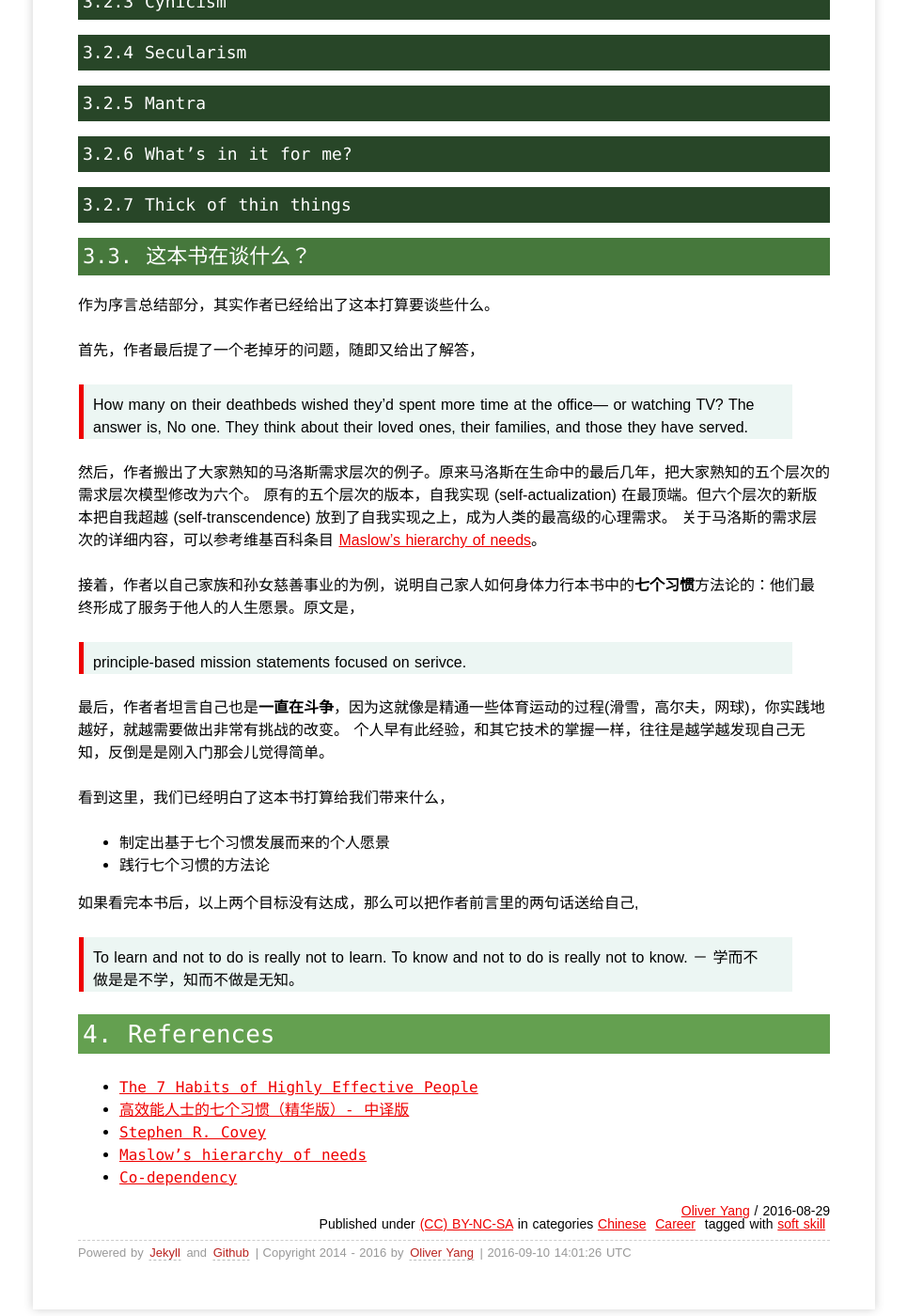
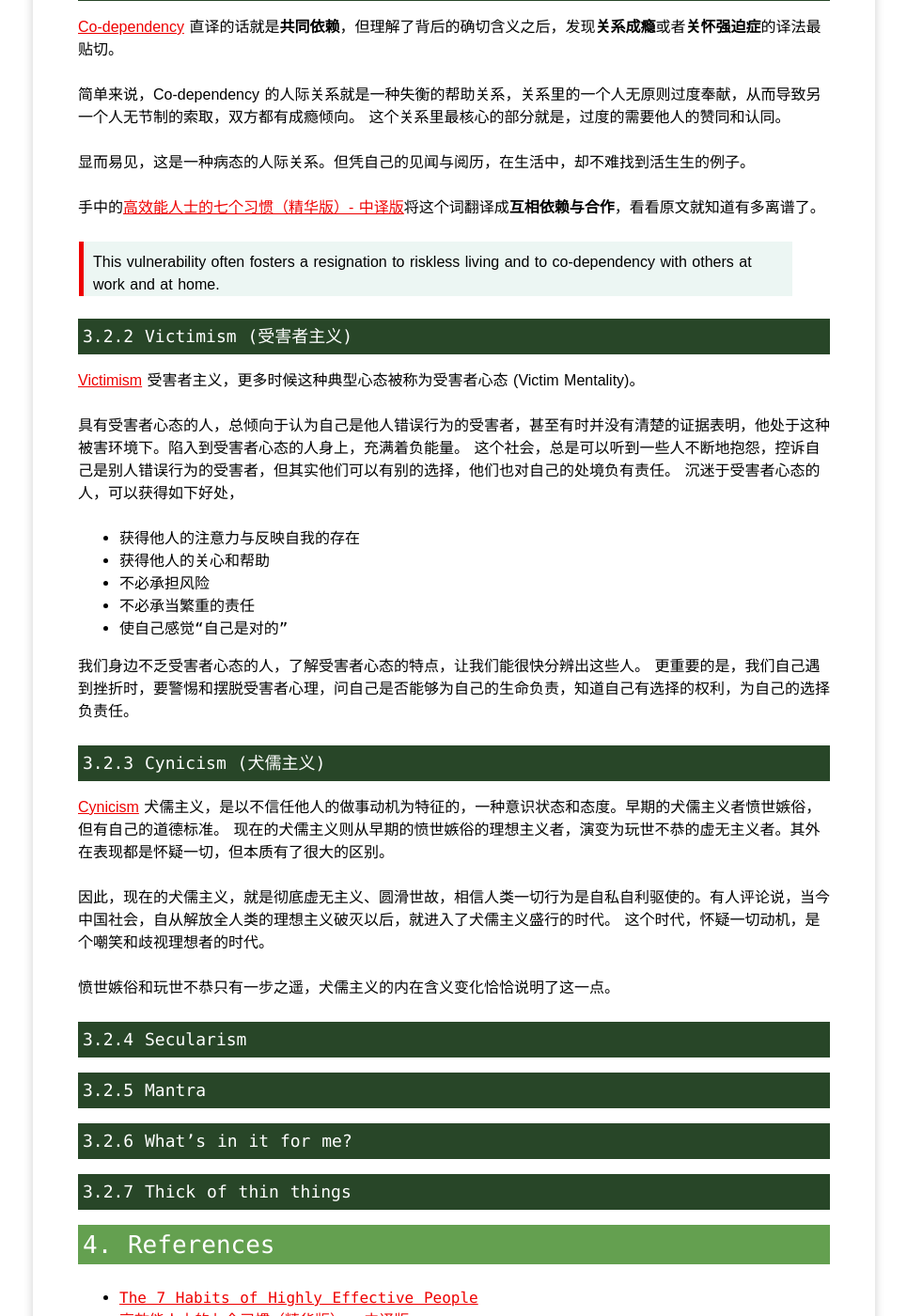
Before and after one commit to yangoliver/yangoliver.github.io, a Jekyll site: the page built from _posts/2016/2016-08-29-7-habits-1.md, in a window 1280 px wide and 1400 px high, scrolled down 3367 px. Shown: the whole window at 94% size, without its empty margins (157-1122 px from the left). Built offline with Jekyll 4.4.1, drawn with Linux system fonts in a browser that asks for light colours; comment, search, counter and statistics services are not loaded; some of the changed text lies outside the part shown.

Commit message:
draft: add contents for Cynicism

```diff
--- a/_posts/2016/2016-08-29-7-habits-1.md
+++ b/_posts/2016/2016-08-29-7-habits-1.md
@@ -167,8 +167,36 @@ Stephen Covey 在书中写到：**"Common Sense is not Common Practice"**。若
         - 原则：认识到我们生命的意义和生活中积极追寻的东西正是原则----我们所相信的自然法则
 </pre>
 
+### 3.2 这本书在谈什么？
 
-### 3.2 花絮
+作为序言总结部分，其实作者已经给出了这本打算要谈些什么。
+
+首先，作者最后提了一个老掉牙的问题，随即又给出了解答，
+
+>How many on their deathbeds wished they’d spent more time at the office— or watching TV?
+>The answer is, No one. They think about their loved ones, their families, and those they have served.
+
+然后，作者搬出了大家熟知的马洛斯需求层次的例子。原来马洛斯在生命中的最后几年，把大家熟知的五个层次的需求层次模型修改为六个。
+原有的五个层次的版本，自我实现 (self-actualization) 在最顶端。但六个层次的新版本把自我超越 (self-transcendence) 放到了自我实现之上，成为人类的最高级的心理需求。
+关于马洛斯的需求层次的详细内容，可以参考维基百科条目 [Maslow's hierarchy of needs](https://en.wikipedia.org/wiki/Maslow%27s_hierarchy_of_needs)。
+
+接着，作者以自己家族和孙女慈善事业的为例，说明自己家人如何身体力行本书中的**七个习惯**方法论的：他们最终形成了服务于他人的人生愿景。原文是，
+
+>principle-based mission statements focused on serivce.
+
+最后，作者者坦言自己也是**一直在斗争**，因为这就像是精通一些体育运动的过程(滑雪，高尔夫，网球)，你实践地越好，就越需要做出非常有挑战的改变。
+个人早有此经验，和其它技术的掌握一样，往往是越学越发现自己无知，反倒是是刚入门那会儿觉得简单。
+
+看到这里，我们已经明白了这本书打算给我们带来什么，
+
+* 制定出基于七个习惯发展而来的个人愿景
+* 践行七个习惯的方法论
+
+如果看完本书后，以上两个目标没有达成，那么可以把作者前言里的两句话送给自己,
+
+> To learn and not to do is really not to learn. To know and not to do is really not to know. － 学而不做是是不学，知而不做是无知。
+
+### 3.3 点滴
 
 序言里出现了一些有意思的名词和表达方式，搞明白后觉得值得再三回味。这里做个简单梳理。
 
@@ -202,7 +230,15 @@ Stephen Covey 在书中写到：**"Common Sense is not Common Practice"**。若
 我们身边不乏受害者心态的人，了解受害者心态的特点，让我们能很快分辨出这些人。
 更重要的是，我们自己遇到挫折时，要警惕和摆脱受害者心理，问自己是否能够为自己的生命负责，知道自己有选择的权利，为自己的选择负责任。
 
-#### 3.2.3 Cynicism
+#### 3.2.3 Cynicism (犬儒主义)
+
+[Cynicism](https://en.wikipedia.org/wiki/Cynicism_(contemporary)) 犬儒主义，是以不信任他人的做事动机为特征的，一种意识状态和态度。早期的犬儒主义者愤世嫉俗，但有自己的道德标准。
+现在的犬儒主义则从早期的愤世嫉俗的理想主义者，演变为玩世不恭的虚无主义者。其外在表现都是怀疑一切，但本质有了很大的区别。
+
+因此，现在的犬儒主义，就是彻底虚无主义、圆滑世故，相信人类一切行为是自私自利驱使的。有人评论说，当今中国社会，自从解放全人类的理想主义破灭以后，就进入了犬儒主义盛行的时代。
+这个时代，怀疑一切动机，是个嘲笑和歧视理想者的时代。
+
+愤世嫉俗和玩世不恭只有一步之遥，犬儒主义的内在含义变化恰恰说明了这一点。
 
 #### 3.2.4 Secularism
 
@@ -212,34 +248,6 @@ Stephen Covey 在书中写到：**"Common Sense is not Common Practice"**。若
 
 #### 3.2.7 Thick of thin things
 
-### 3.3. 这本书在谈什么？
-
-作为序言总结部分，其实作者已经给出了这本打算要谈些什么。
-
-首先，作者最后提了一个老掉牙的问题，随即又给出了解答，
-
->How many on their deathbeds wished they’d spent more time at the office— or watching TV?
->The answer is, No one. They think about their loved ones, their families, and those they have served.
-
-然后，作者搬出了大家熟知的马洛斯需求层次的例子。原来马洛斯在生命中的最后几年，把大家熟知的五个层次的需求层次模型修改为六个。
-原有的五个层次的版本，自我实现 (self-actualization) 在最顶端。但六个层次的新版本把自我超越 (self-transcendence) 放到了自我实现之上，成为人类的最高级的心理需求。
-关于马洛斯的需求层次的详细内容，可以参考维基百科条目 [Maslow's hierarchy of needs](https://en.wikipedia.org/wiki/Maslow%27s_hierarchy_of_needs)。
-
-接着，作者以自己家族和孙女慈善事业的为例，说明自己家人如何身体力行本书中的**七个习惯**方法论的：他们最终形成了服务于他人的人生愿景。原文是，
-
->principle-based mission statements focused on serivce.
-
-最后，作者者坦言自己也是**一直在斗争**，因为这就像是精通一些体育运动的过程(滑雪，高尔夫，网球)，你实践地越好，就越需要做出非常有挑战的改变。
-个人早有此经验，和其它技术的掌握一样，往往是越学越发现自己无知，反倒是是刚入门那会儿觉得简单。
-
-看到这里，我们已经明白了这本书打算给我们带来什么，
-
-* 制定出基于七个习惯发展而来的个人愿景
-* 践行七个习惯的方法论
-
-如果看完本书后，以上两个目标没有达成，那么可以把作者前言里的两句话送给自己,
-
-> To learn and not to do is really not to learn. To know and not to do is really not to know. － 学而不做是是不学，知而不做是无知。
 
 ## 4. References
 
```
